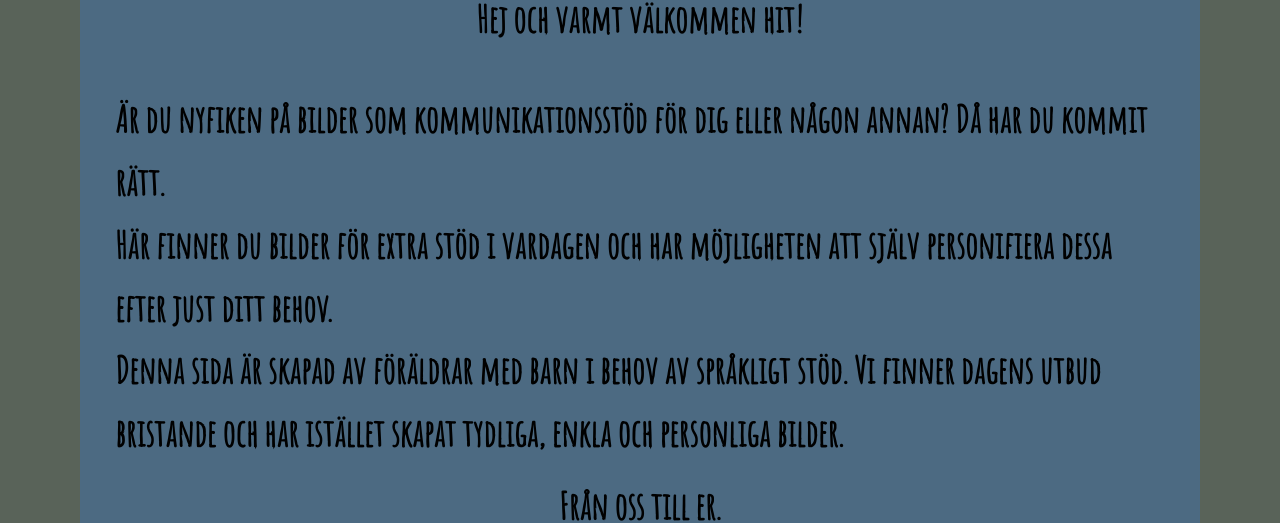
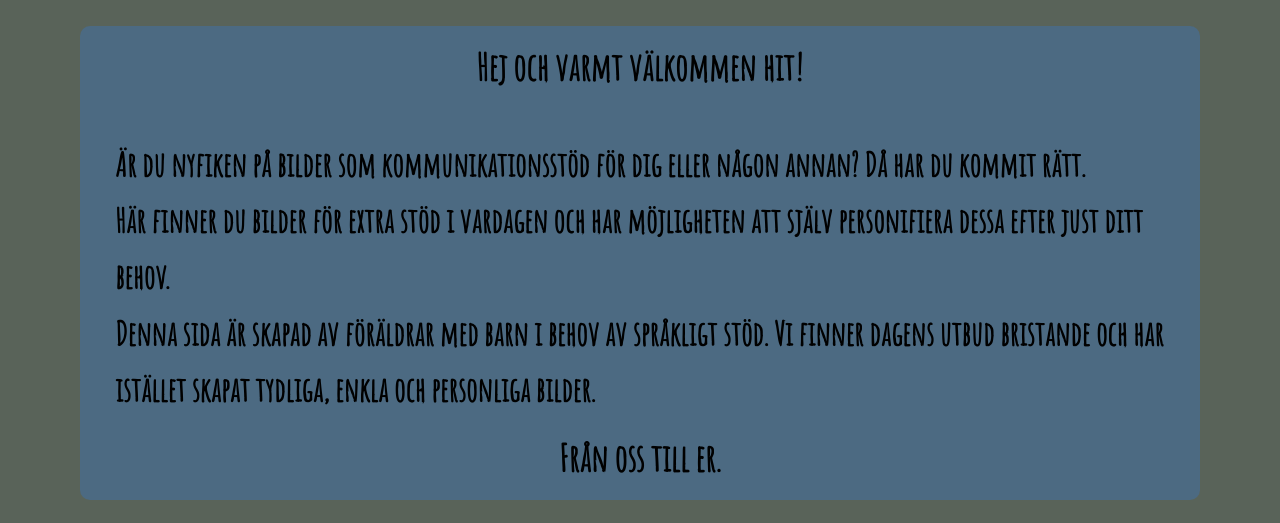
Before and after one commit to Schrodar/Mac_backend, a React (Create React App) app in the folder frontend/: page / in a window 1280 px wide. Shown: the part 237-760 px from the top of the page. Built offline with nearby package versions, Linux system fonts and the light colour scheme; no server answers.

Commit message:
fixing kassan https://

```diff
--- a/frontend/src/components/nav.js
+++ b/frontend/src/components/nav.js
@@ -83,6 +83,8 @@ const Nav = ({toggle, getToggle}) => {
         }
     }
 
+    // set color of box shadow to same as hamburger menyu nav  !!!
+
     function Style3 () {
         if(!toggle === false){
             return({
--- a/frontend/src/page/kassan.js
+++ b/frontend/src/page/kassan.js
@@ -33,7 +33,7 @@ const Kassan = ({toggle}) => {
             }
         }
         cartCont.push(data);
-        axios.post("http://127.0.0.1:3000/v1/orders", cartCont)
+        axios.post("https://www.bildsomstod.se/v1/orders", cartCont)
         .then(function(respons) {
             if(respons.status === 201){
                 console.log("dispatichng")
--- a/frontend/src/page/valkomen.js
+++ b/frontend/src/page/valkomen.js
@@ -14,8 +14,8 @@ const Valkomen = ({toggle}) => {
         <h2 className="center-välkomen">Hej och varmt välkommen hit!</h2>
 
             <br></br>
-        <h2>Är du nyfiken på bilder som kommunikationsstöd för dig eller någon annan?
-         Då har du kommit rätt.<br></br> Här finner du bilder för extra stöd i vardagen och har möjligheten att själv personifiera dessa efter just ditt behov.<br></br> Denna sida är skapad av föräldrar med barn i behov av språkligt stöd. Vi finner dagens utbud bristande och har istället skapat tydliga, enkla och personliga bilder.</h2>
+        <h3 className='c2'>Är du nyfiken på bilder som kommunikationsstöd för dig eller någon annan?
+         Då har du kommit rätt.<br></br> Här finner du bilder för extra stöd i vardagen och har möjligheten att själv personifiera dessa efter just ditt behov.<br></br> Denna sida är skapad av föräldrar med barn i behov av språkligt stöd. Vi finner dagens utbud bristande och har istället skapat tydliga, enkla och personliga bilder.</h3>
 
         <h2 className="center-välkomen"> Från oss till er.</h2>
 
--- a/frontend/src/style/_Hem.scss
+++ b/frontend/src/style/_Hem.scss
@@ -15,9 +15,18 @@
     font-size: 3.7rem;
     font-family: 'Amatic SC', cursive;
   }
+
+    h3{
+    display: flex;
+    justify-content: center;
+    margin: 1rem 3.5rem;
+    font-size: 3.3rem;
+    font-family: 'Amatic SC', cursive;
+    }
+    .center-välkomen {
+      display: flex;
+      justify-content: center;
+
+
+    }
 }
-
-.center-välkomen {
-  display: flex;
-  justify-content: center;
-}
--- a/frontend/src/style/app.scss
+++ b/frontend/src/style/app.scss
@@ -3,7 +3,10 @@ $color-containerColor: rgb(89, 99, 89);
 $color-mainColor: rgb(76, 106, 130);
 $color-cartBackgorund: #9d998b;
 $color-forumList: #b2b2b2;
+// nav overlay needs to be set under components nav also to be working properly!
 $color-navOverlay: #9d998b;
+
+
 
 *,
 *::after,
```
Also changed, not shown: 2 other files (tests, documents, lock files or other folders).
